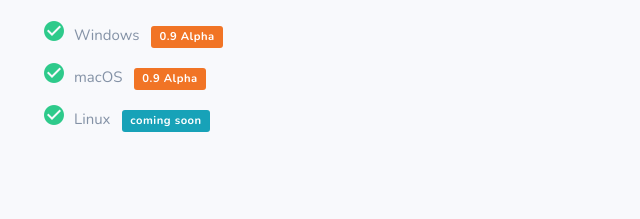
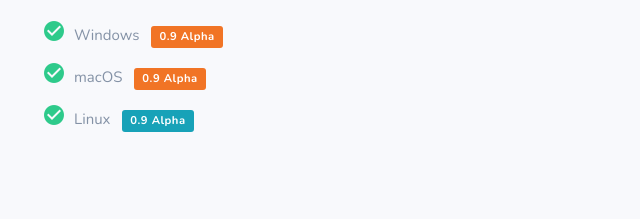
Before and after one commit to rbmkio/rbmkio.github.io, a plain HTML site: page index.html in a window 1280 px wide. Shown: the part 1561-1780 px from the top of the page, 629-1269 px from the left. Drawn offline with nearby package versions, Linux system fonts and the light colour scheme.

Commit message:
Add Linux download button

```diff
--- a/index.html
+++ b/index.html
@@ -178,7 +178,7 @@
                             <ul class="list-unstyled feature-list text-muted">
                                 <li><i class="mdi mdi-checkbox-marked-circle text-success h4 mr-2"></i>Windows <span class="badge badge-warning ml-2">0.9 Alpha</span></li>
                                 <li><i class="mdi mdi-checkbox-marked-circle text-success h4 mr-2"></i>macOS <span class="badge badge-warning ml-2">0.9 Alpha</span></li>
-                                <li><i class="mdi mdi-checkbox-marked-circle text-success h4 mr-2"></i>Linux <span class="badge badge-info ml-2">coming soon</span></li>
+                                <li><i class="mdi mdi-checkbox-marked-circle text-success h4 mr-2"></i>Linux <span class="badge badge-info ml-2">0.9 Alpha</span></li>
                             </ul>
                         </div>
                     </div><!--end col-->
@@ -247,6 +247,7 @@
                                 <a href="https://github.com/rbmkio/radish/releases/latest/download/radish-x64.exe" class="btn btn-primary">Windows (x64)</a>
                                 <a href="https://github.com/rbmkio/radish/releases/latest/download/radish-x86.exe" class="btn btn-primary">Windows (x86)</a>
                                 <a href="https://github.com/rbmkio/radish/releases/latest/download/Radish.dmg" class="btn btn-primary">MacOS</a>
+                                <a href="https://github.com/rbmkio/radish/releases/latest/download/radish.tar.gz" class="btn btn-primary">Linux (x64)</a>
                             </div>
                         </div>
                     </div><!--end col-->
```
